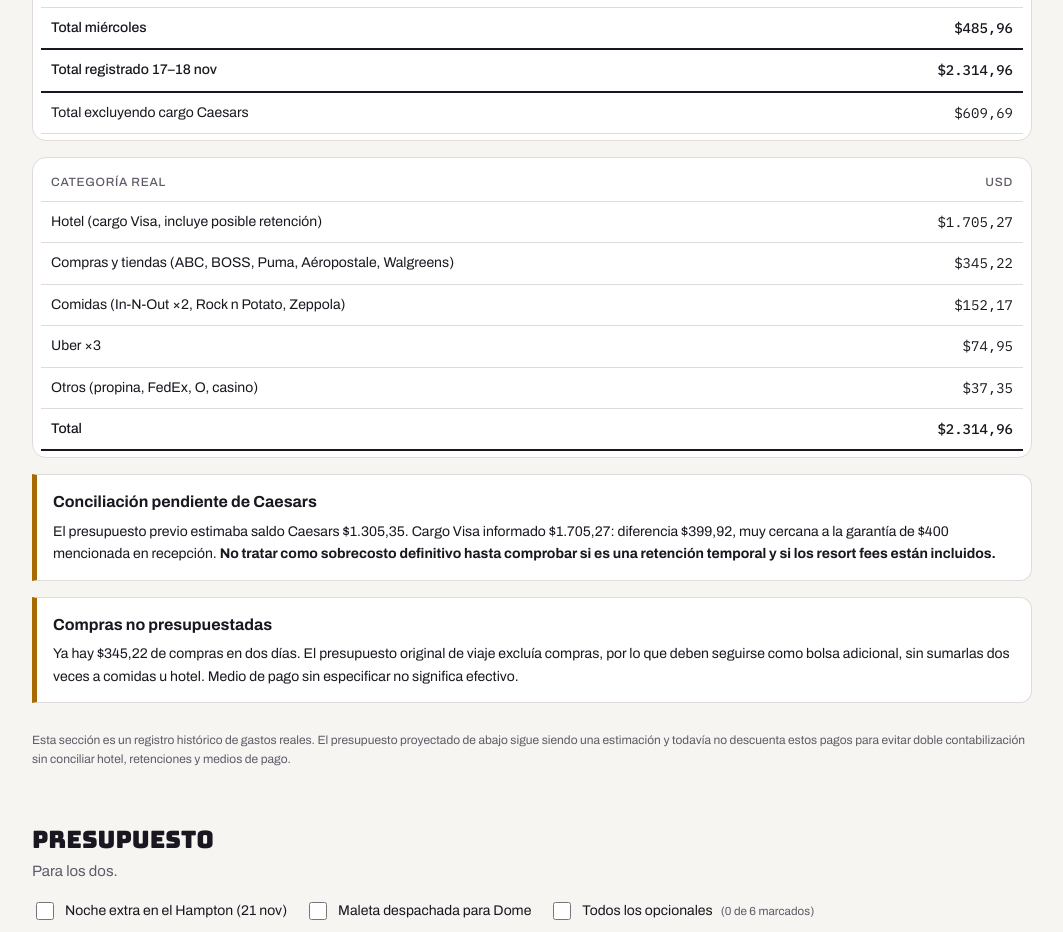
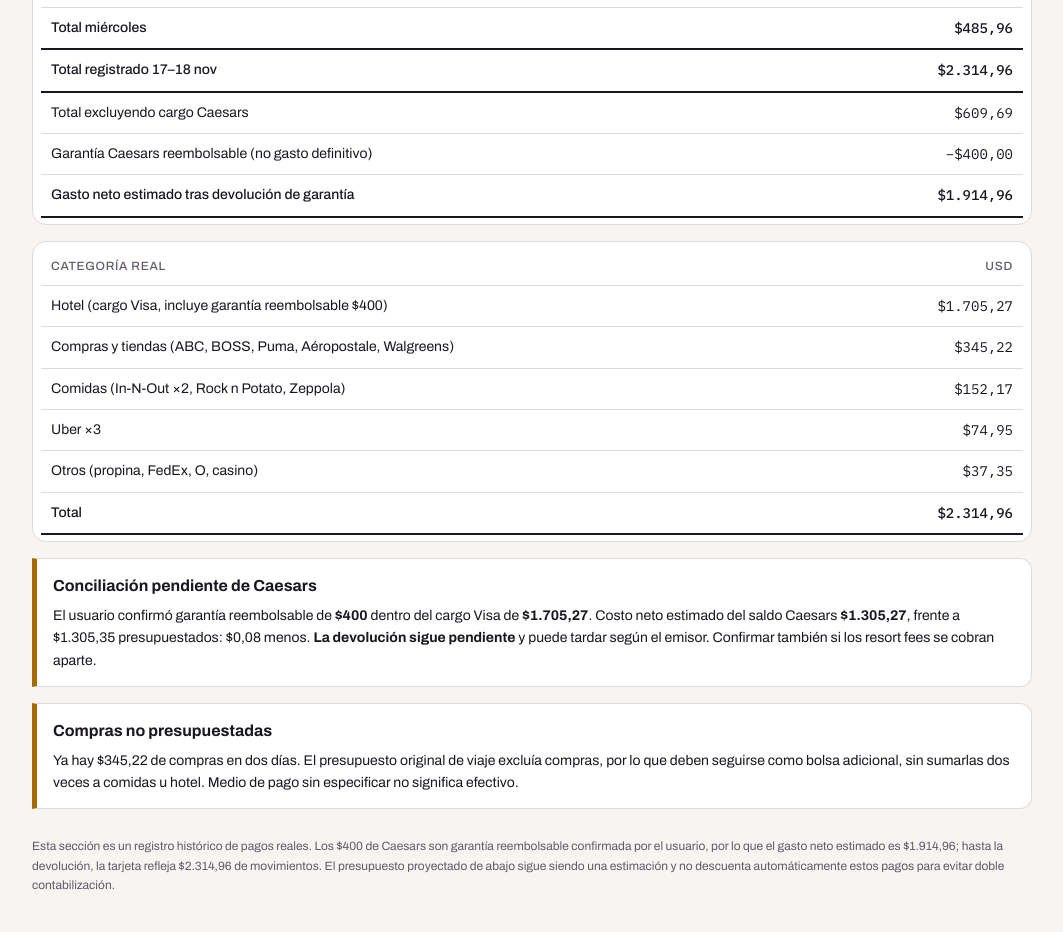
Before and after one commit to Riblo01/vegas-la-2026, a plain HTML site: page index.html in a window 1280 px wide. Shown: the part 6220-7152 px from the top of the page, without its empty margins (108-1171 px from the left). Drawn offline with Linux system fonts and the light colour scheme.

Commit message:
Conciliar garantía reembolsable de $400 de Caesars y gasto neto

```diff
--- a/index.html
+++ b/index.html
@@ -406,7 +406,7 @@ section{display:grid;gap:16px;min-width:0}
       <tr><td>Uber aeropuerto (medio de pago sin confirmar)</td><td>$22,66</td></tr>
       <tr><td>ABC (efectivo)</td><td>$10,97</td></tr>
       <tr><td>Rock n Potato (efectivo)</td><td>$50,72</td></tr>
-      <tr><td>Caesars Palace (Visa; verificar si incluye retención de garantía)</td><td>$1.705,27</td></tr>
+      <tr><td>Caesars Palace (Visa; incluye garantía reembolsable de $400)</td><td>$1.705,27</td></tr>
       <tr class="tot"><td>Total martes</td><td>$1.829,00</td></tr>
       <tr class="grp"><td colspan="2">Miércoles 18 noviembre</td></tr>
       <tr><td>Zeppola (efectivo)</td><td>$66,66</td></tr>
@@ -422,19 +422,19 @@ section{display:grid;gap:16px;min-width:0}
       <tr><td>Casino (efectivo)</td><td>$3,00</td></tr>
       <tr class="tot"><td>Total miércoles</td><td>$485,96</td></tr>
       <tr class="tot"><td>Total registrado 17–18 nov</td><td>$2.314,96</td></tr>
-      <tr><td>Total excluyendo cargo Caesars</td><td>$609,69</td></tr>
+      <tr><td>Total excluyendo cargo Caesars</td><td>$609,69</td></tr><tr><td>Garantía Caesars reembolsable (no gasto definitivo)</td><td>−$400,00</td></tr><tr class="tot"><td>Gasto neto estimado tras devolución de garantía</td><td>$1.914,96</td></tr>
     </tbody></table></div>
     <div class="box"><table class="sum"><thead><tr><th>Categoría real</th><th>USD</th></tr></thead><tbody>
-      <tr><td>Hotel (cargo Visa, incluye posible retención)</td><td>$1.705,27</td></tr>
+      <tr><td>Hotel (cargo Visa, incluye garantía reembolsable $400)</td><td>$1.705,27</td></tr>
       <tr><td>Compras y tiendas (ABC, BOSS, Puma, Aéropostale, Walgreens)</td><td>$345,22</td></tr>
       <tr><td>Comidas (In-N-Out ×2, Rock n Potato, Zeppola)</td><td>$152,17</td></tr>
       <tr><td>Uber ×3</td><td>$74,95</td></tr>
       <tr><td>Otros (propina, FedEx, O, casino)</td><td>$37,35</td></tr>
       <tr class="tot"><td>Total</td><td>$2.314,96</td></tr>
     </tbody></table></div>
-    <article class="alert" style="--c:var(--gold)"><h3>Conciliación pendiente de Caesars</h3><p>El presupuesto previo estimaba saldo Caesars $1.305,35. Cargo Visa informado $1.705,27: diferencia $399,92, muy cercana a la garantía de $400 mencionada en recepción. <b>No tratar como sobrecosto definitivo hasta comprobar si es una retención temporal y si los resort fees están incluidos.</b></p></article>
+    <article class="alert" style="--c:var(--gold)"><h3>Conciliación pendiente de Caesars</h3><p>El usuario confirmó garantía reembolsable de <b>$400</b> dentro del cargo Visa de <b>$1.705,27</b>. Costo neto estimado del saldo Caesars <b>$1.305,27</b>, frente a $1.305,35 presupuestados: $0,08 menos. <b>La devolución sigue pendiente</b> y puede tardar según el emisor. Confirmar también si los resort fees se cobran aparte.</p></article>
     <article class="alert" style="--c:var(--gold)"><h3>Compras no presupuestadas</h3><p>Ya hay $345,22 de compras en dos días. El presupuesto original de viaje excluía compras, por lo que deben seguirse como bolsa adicional, sin sumarlas dos veces a comidas u hotel. Medio de pago sin especificar no significa efectivo.</p></article>
-    <p style="color:var(--muted);font-size:12px">Esta sección es un registro histórico de gastos reales. El presupuesto proyectado de abajo sigue siendo una estimación y todavía no descuenta estos pagos para evitar doble contabilización sin conciliar hotel, retenciones y medios de pago.</p>
+    <p style="color:var(--muted);font-size:12px">Esta sección es un registro histórico de pagos reales. Los $400 de Caesars son garantía reembolsable confirmada por el usuario, por lo que el gasto neto estimado es $1.914,96; hasta la devolución, la tarjeta refleja $2.314,96 de movimientos. El presupuesto proyectado de abajo sigue siendo una estimación y no descuenta automáticamente estos pagos para evitar doble contabilización.</p>
   </section>
 
   <section id="presupuesto">
```
